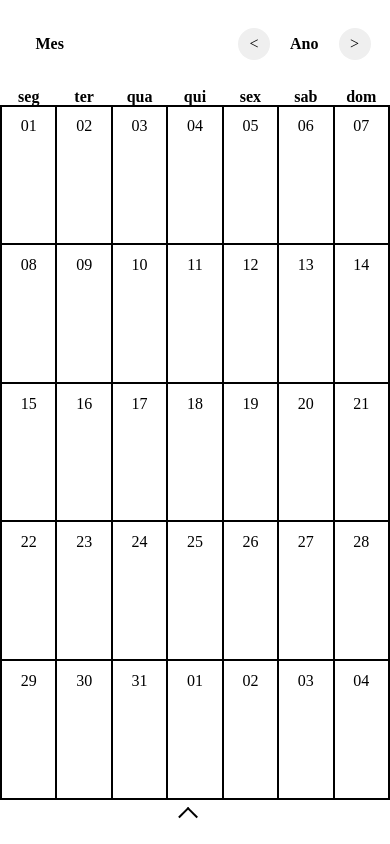
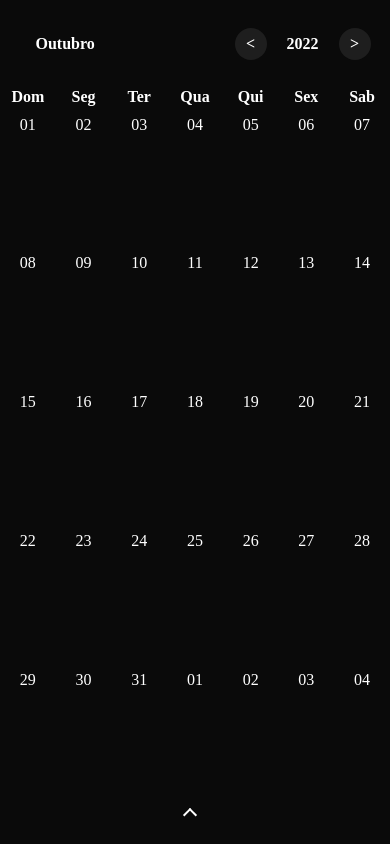
Before and after one commit to Flavio-Nassim-Bittar-Filho/Calendario, a plain HTML site: page index.html in a window 390 px wide. Drawn offline with Linux system fonts and the light colour scheme.

Commit message:
desenvolvendo logica

```diff
--- a/index.html
+++ b/index.html
@@ -15,27 +15,27 @@
             <nav class='control'>
                 <ul>
                     <li>
-                        <span>Mes</span>
+                        <span class='month'>Mes</span>
                     </li>
 
                     <li>
-                        <button>&lt;</button>
-                        <span>Ano</span>
-                        <button>&gt;</button>
+                        <button class='back'>&lt;</button>
+                        <span class='year'>Ano</span>
+                        <button class='next'>&gt;</button>
                     </li>
                 </ul>
             </nav>
 
-            <table>
+            <table class='dates'>
                 <thead>
                     <tr>
-                        <th>seg</th>
-                        <th>ter</th>
-                        <th>qua</th>
-                        <th>qui</th>
-                        <th>sex</th>
-                        <th>sab</th>
-                        <th>dom</th>
+                        <th>Dom</th>
+                        <th>Seg</th>
+                        <th>Ter</th>
+                        <th>Qua</th>
+                        <th>Qui</th>
+                        <th>Sex</th>
+                        <th>Sab</th>
                     </tr>
                 </thead>
 
@@ -97,5 +97,6 @@
             </div>
         </div>
 
+        <script src="script/main.js"></script>
     </body>
 </html>
--- /dev/null
+++ b/script/main.js
@@ -0,0 +1,108 @@
+// função para saber se o ano é bissexto
+const yearBi = year => year % 4 == 0 && year % 100 != 0 || year % 400 == 0 ? true : false
+
+// função para saber se o mes tem 30 ou 31 dias
+const daysMonth = (month) => {
+
+    if(month == 1) {
+        return 28
+    }
+    else {
+        return month != 0 && month != 6 && month % 2 == 0 ? 30 : 31
+    }
+
+}
+
+
+// função construtora do calendario
+const calendar = (year) => {
+
+    // obj calendario
+    const calendar = {
+        year,
+        months: [
+            {month:'Janeiro',days:[]},
+            {month:'Fevereiro',days:[]},
+            {month:'Março',days:[]},
+            {month:'Abril',days:[]},
+            {month:'Maio',days:[]},
+            {month:'Junho',days:[]},
+            {month:'Julho',days:[]},
+            {month:'Agosto',days:[]},
+            {month:'Setembro',days:[]},
+            {month:'Outubro',days:[]},
+            {month:'Novembro',days:[]},
+            {month:'Dezembro',days:[]}
+        ],
+    }
+
+    // logica para adicionar os meses, dias e anotacoes de cada ano
+    calendar.months.forEach((month,mIndex) => {
+        let firstDay = new Date(year,mIndex,1)
+
+        if(yearBi(year)){
+            month.startDay = firstDay.getDay()
+            mIndex == 1 ? month.days.push([...Array(daysMonth(mIndex)+1)]) : month.days.push([...Array(daysMonth(mIndex))])
+        }
+        else {
+            month.startDay = firstDay.getDay()
+            month.days.push([...Array(daysMonth(mIndex))])
+        }
+    })
+
+    return calendar
+
+}
+
+
+
+
+
+
+// colocando no HTML as informaçoes
+
+// botoes
+const HTMLbuttons = document.querySelectorAll('button')
+
+// ano
+const HTMLyear = document.querySelector('.year')
+
+// mes
+const HTMLmonth = document.querySelector('.month')
+
+// datas
+const HTMLdate = document.querySelectorAll('td')
+
+
+// inicialização com data atual
+let date = new Date()
+let myCalendar = calendar(date.getFullYear())
+HTMLyear.textContent = myCalendar.year
+HTMLmonth.textContent = myCalendar.months[date.getMonth()].month
+
+
+
+// alterando os Anos
+HTMLbuttons.forEach(button => {
+
+    // gerando novo calendario apartir do ano
+    button.addEventListener('click',() => {
+
+        button.className == 'next' ? myCalendar = calendar(myCalendar.year+=1) : myCalendar = calendar(myCalendar.year-=1)
+        HTMLyear.textContent = myCalendar.year
+        console.log(myCalendar)
+
+    })
+
+})
+
+
+console.log(HTMLmonth.textContent)
+console.log(myCalendar.indexMonth(HTMLmonth.textContent))
+
+// alterando os dias
+// console.log(HTMLdate)
+// HTMLdate.forEach((date,i) => {
+
+//     console.log(`${i})${date.textContent}`)
+// })
--- a/style/main.css
+++ b/style/main.css
@@ -14,6 +14,7 @@ body {
     display: flex;
     justify-content: center;
     align-items: center;
+    background: #2e2e2e;
 }
 
 
@@ -28,6 +29,7 @@ body {
         'c'
         'd'
         'l';
+    background: #0a0a0a;
 }
 
 .control {
@@ -49,6 +51,7 @@ body {
 .control ul li span {
     margin: 0 1rem;
     font-weight: bold;
+    color: white;
 }
 
 .control ul li button {
@@ -60,19 +63,25 @@ body {
     height: var(--bAno);
     max-height: 2rem;
     max-width: 2rem;
+    font-weight: bold;
+    color: white;
+    background: #1e1e1e;
 }
 
 
 
 /* tabela das datas */
-table {
+.dates {
     table-layout: fixed;
     width: 100%;
     grid-area: d;
 }
 
+
+
 th,td {
     text-align: center;
+    color: white;
 }
 
 th {
@@ -80,8 +89,9 @@ th {
 }
 
 td {
-    border: 2px solid black;
+    /* border: 2px solid white; */
     padding-top: 3%;
+    position: relative;
 }
 
 
@@ -97,17 +107,17 @@ td {
     right: 50%;
     width: 3vw;
     height: 3vw;
-    max-width: 1rem;
-    max-height: 1rem;
-    border-top: 2px solid black;
-    border-right: 2px solid black;
+    max-width: 0.5rem;
+    max-height: 0.5rem;
+    border-top: 2px solid white;
+    border-right: 2px solid white;
     transform: rotate(-45deg);
 }
 
 @media (min-width: 650px) and (max-width: 999px){
     .calendar {
         grid-template-columns: 8fr 0.5fr;
-        grid-template-rows: 1fr 8fr;
+        grid-template-rows: 1fr 3fr;
         grid-template-areas:
             'c l'
             'd l';
@@ -128,6 +138,7 @@ td {
         width: 95%;
         grid-template-columns: 1fr 1fr;
         grid-template-rows: 1fr 8fr;
+        border-radius: 60px;
         grid-template-areas:
             'c l'
             'd l';
```
